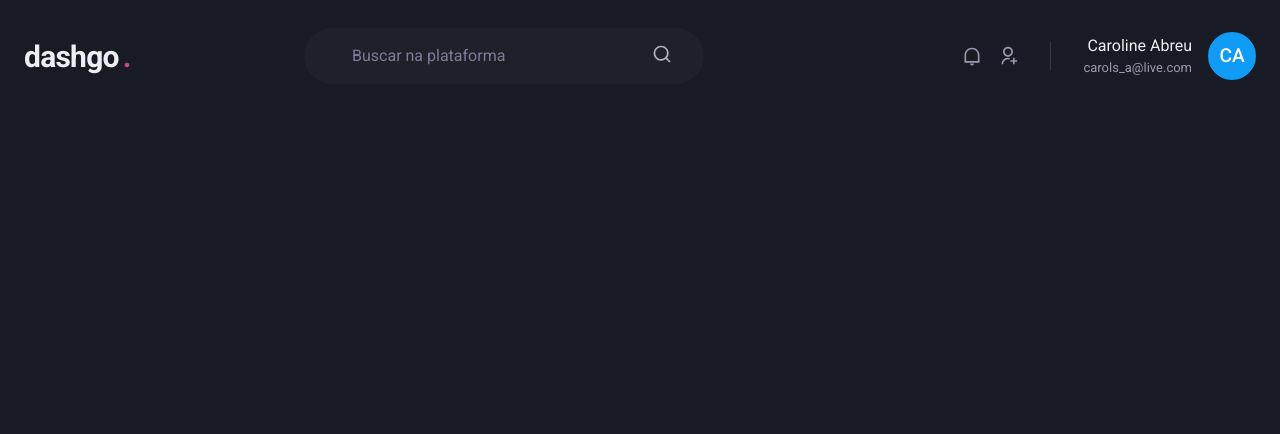
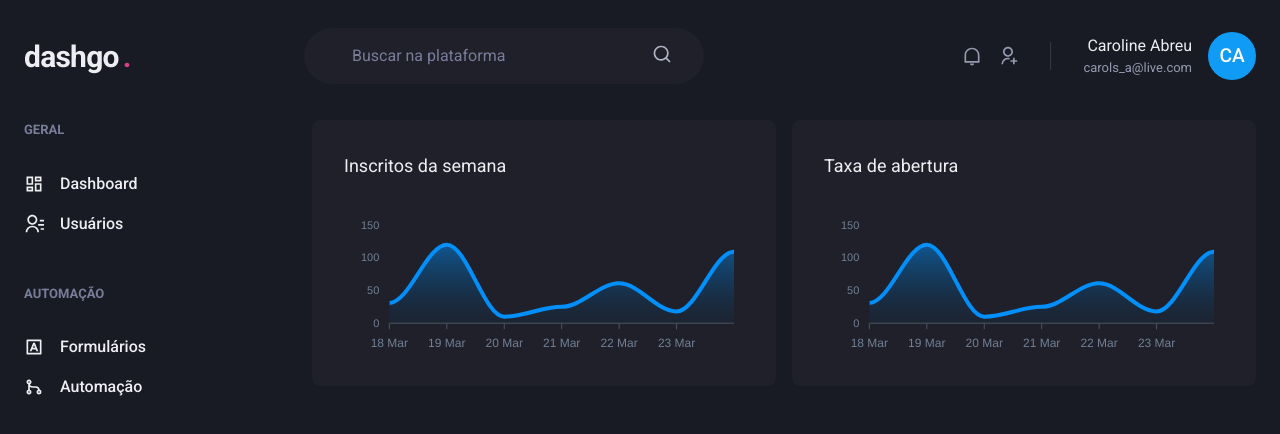
Before and after one commit to carolineabreu/dashgo, a Next.js app: page /dashboard in a window 1280 px wide. Shown: the top 434 px of the page. Built offline with nearby package versions, Linux system fonts and the light colour scheme.

Commit message:
add apexcharts and dashboard sidebar done

```diff
--- a/package.json
+++ b/package.json
@@ -15,9 +15,11 @@
     "@types/node": "18.15.11",
     "@types/react": "18.0.35",
     "@types/react-dom": "18.0.11",
+    "apexcharts": "^3.39.0",
     "framer-motion": "^10.12.2",
     "next": "13.3.0",
     "react": "18.2.0",
+    "react-apexcharts": "^1.4.0",
     "react-dom": "18.2.0",
     "react-icons": "^4.8.0",
     "typescript": "5.0.4"
--- /dev/null
+++ b/src/components/Sidebar.tsx
@@ -0,0 +1,55 @@
+import { Box, Icon, Link, Stack, Text } from "@chakra-ui/react";
+import {
+  RiContactsLine,
+  RiDashboardLine,
+  RiGitMergeLine,
+  RiInputMethodLine,
+} from "react-icons/ri";
+
+export function Sidebar() {
+  return (
+    <Box as="aside" w="64" mr="8">
+      <Stack spacing="12" align="flex-start">
+        <Box>
+          <Text fontWeight="bold" color="gray.400" fontSize="small">
+            GERAL
+          </Text>
+          <Stack spacing="4" mt="8" align="stretch">
+            <Link display="flex" alignItems="center">
+              <Icon as={RiDashboardLine} fontSize="20" />
+              <Text ml="4" fontWeight="medium">
+                Dashboard
+              </Text>
+            </Link>
+            <Link display="flex" alignItems="center">
+              <Icon as={RiContactsLine} fontSize="20" />
+              <Text ml="4" fontWeight="medium">
+                Usuários
+              </Text>
+            </Link>
+          </Stack>
+        </Box>
+
+        <Box>
+          <Text fontWeight="bold" color="gray.400" fontSize="small">
+            AUTOMAÇÃO
+          </Text>
+          <Stack spacing="4" mt="8" align="stretch">
+            <Link display="flex" alignItems="center">
+              <Icon as={RiInputMethodLine} fontSize="20" />
+              <Text ml="4" fontWeight="medium">
+                Formulários
+              </Text>
+            </Link>
+            <Link display="flex" alignItems="center">
+              <Icon as={RiGitMergeLine} fontSize="20" />
+              <Text ml="4" fontWeight="medium">
+                Automação
+              </Text>
+            </Link>
+          </Stack>
+        </Box>
+      </Stack>
+    </Box>
+  );
+}
--- a/src/pages/dashboard.tsx
+++ b/src/pages/dashboard.tsx
@@ -1,5 +1,91 @@
+import { Box, Flex, SimpleGrid, Text, theme } from "@chakra-ui/react";
 import { Header } from "../components/Header";
+import { Sidebar } from "../components/Sidebar";
+import { ApexOptions } from "apexcharts";
+import dynamic from "next/dynamic";
+
+const Chart = dynamic(() => import("react-apexcharts"), {
+  ssr: false,
+});
+
+const options: ApexOptions = {
+  chart: {
+    toolbar: {
+      show: false,
+    },
+    zoom: {
+      enabled: false,
+    },
+    foreColor: theme.colors.gray[500],
+  },
+  grid: {
+    show: false,
+  },
+  dataLabels: {
+    enabled: false,
+  },
+  tooltip: {
+    enabled: false,
+  },
+  xaxis: {
+    type: "datetime",
+    axisBorder: {
+      color: theme.colors.gray[600],
+    },
+    axisTicks: {
+      color: theme.colors.gray[600],
+    },
+    categories: [
+      "2021-03-18T00:00:00.000Z",
+      "2021-03-19T00:00:00.000Z",
+      "2021-03-20T00:00:00.000Z",
+      "2021-03-21T00:00:00.000Z",
+      "2021-03-22T00:00:00.000Z",
+      "2021-03-23T00:00:00.000Z",
+      "2021-03-24T00:00:00.000Z",
+    ],
+  },
+  fill: {
+    opacity: 0.3,
+    type: "gradient",
+    gradient: {
+      shade: "dark",
+      opacityFrom: 0.7,
+      opacityTo: 0.3,
+    },
+  },
+};
+
+const series = [{ name: "series1", data: [31, 120, 10, 25, 61, 18, 109] }];
 
 export default function Dashboard() {
-  return <Header />;
+  return (
+    <Flex direction="column" h="100vh">
+      <Header />
+
+      <Flex w="100%" my="6" maxWidth={1480} mx="auto" px="6">
+        <Sidebar />
+
+        <SimpleGrid
+          flex="1"
+          gap="4"
+          minChildWidth="320px"
+          alignItems="flex-start"
+        >
+          <Box p="8" bg="gray.800" borderRadius={8} pb="4">
+            <Text fontSize="lg" mb="4">
+              Inscritos da semana
+            </Text>
+            <Chart type="area" height={160} options={options} series={series} />
+          </Box>
+          <Box p="8" bg="gray.800" borderRadius={8} pb="4">
+            <Text fontSize="lg" mb="4">
+              Taxa de abertura
+            </Text>
+            <Chart type="area" height={160} options={options} series={series} />
+          </Box>
+        </SimpleGrid>
+      </Flex>
+    </Flex>
+  );
 }
```
Also changed, not shown: 1 other file (tests, documents, lock files or other folders).
